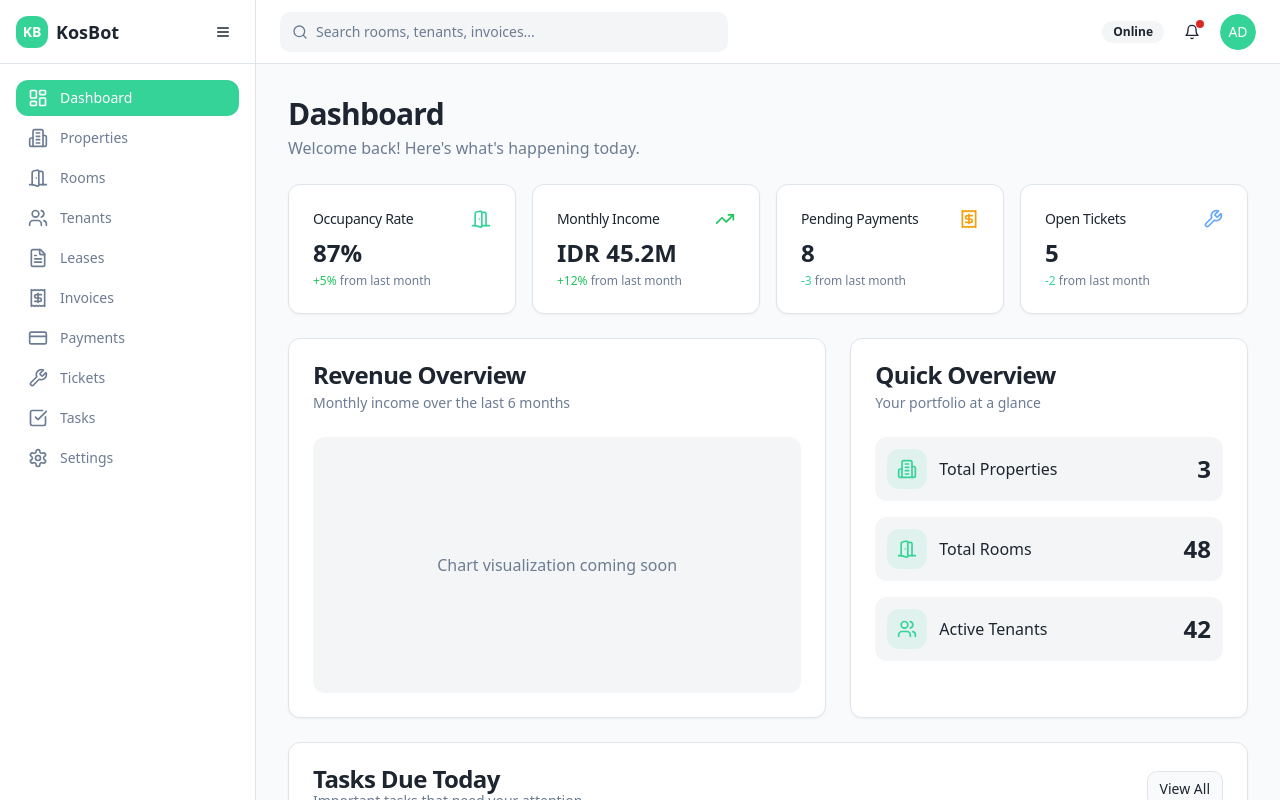
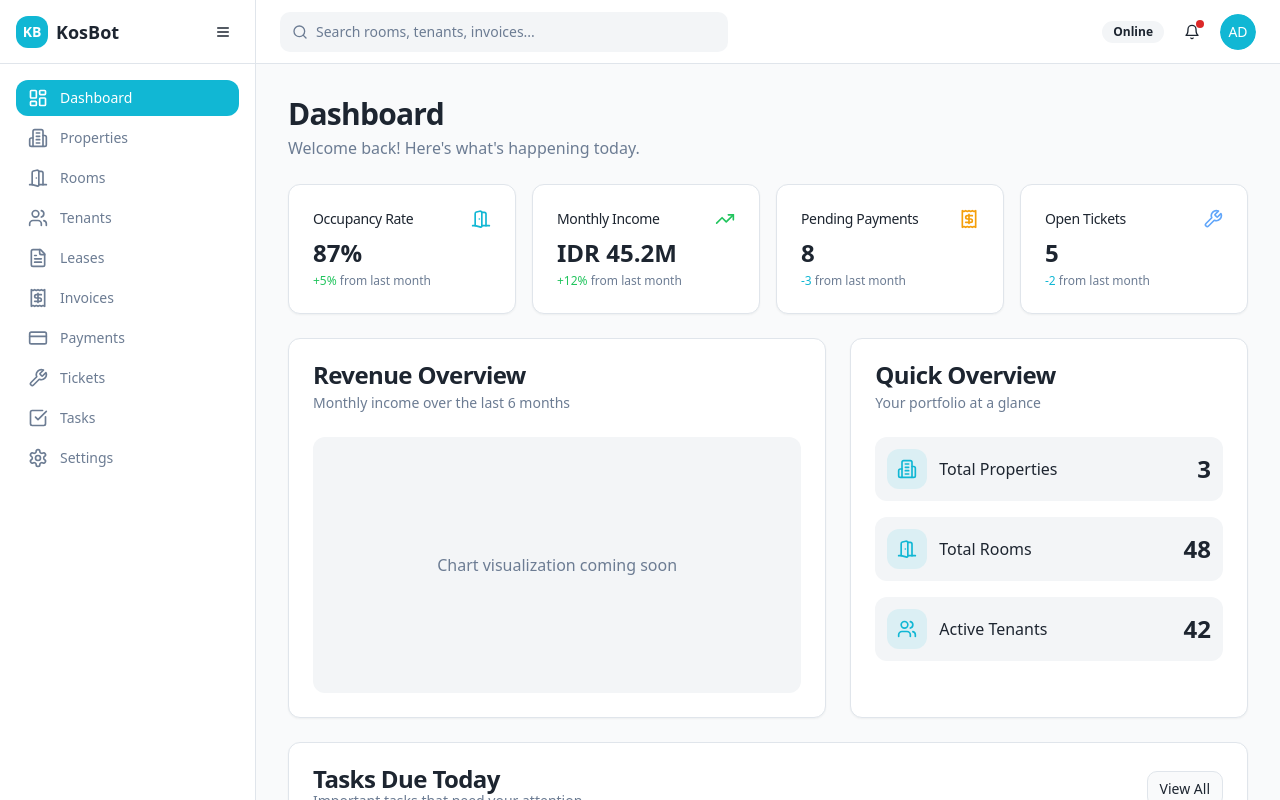
Before and after one commit to ismabai/kosbot-kelola-rumah, a React (Vite) app: page / in a window 1280 px wide. Shown: the top 800 px of the page. Built offline with nearby package versions, Linux system fonts and the light colour scheme; the HTML template or start-up script is replaced by a standard one.

Commit message:
Refactor: Update Design System

```diff
--- a/src/index.css
+++ b/src/index.css
@@ -17,8 +17,9 @@ All colors MUST be HSL.
     --popover: 0 0% 100%;
     --popover-foreground: 215 25% 15%;
 
-    --primary: 158 64% 52%;
+    --primary: 189 85% 45%;
     --primary-foreground: 0 0% 100%;
+    --primary-glow: 189 85% 65%;
 
     --secondary: 210 20% 96%;
     --secondary-foreground: 215 25% 15%;
@@ -34,7 +35,7 @@ All colors MUST be HSL.
 
     --border: 215 20% 90%;
     --input: 215 20% 90%;
-    --ring: 158 64% 52%;
+    --ring: 189 85% 45%;
 
     --radius: 0.75rem;
 
@@ -47,21 +48,24 @@ All colors MUST be HSL.
     --info: 213 94% 68%;
     --info-foreground: 0 0% 100%;
 
-    --sidebar-background: 0 0% 98%;
+    --gradient-primary: linear-gradient(135deg, hsl(189 85% 45%), hsl(213 94% 68%));
+    --gradient-subtle: linear-gradient(180deg, hsl(210 20% 98%), hsl(210 20% 96%));
+    --gradient-hover: linear-gradient(135deg, hsl(189 85% 50%), hsl(213 94% 72%));
 
-    --sidebar-foreground: 240 5.3% 26.1%;
+    --shadow-sm: 0 1px 2px 0 hsl(215 25% 15% / 0.05);
+    --shadow: 0 4px 6px -1px hsl(215 25% 15% / 0.1);
+    --shadow-md: 0 10px 15px -3px hsl(215 25% 15% / 0.1);
+    --shadow-lg: 0 20px 25px -5px hsl(215 25% 15% / 0.1);
+    --shadow-glow: 0 0 30px hsl(189 85% 45% / 0.3);
 
-    --sidebar-primary: 240 5.9% 10%;
-
-    --sidebar-primary-foreground: 0 0% 98%;
-
-    --sidebar-accent: 240 4.8% 95.9%;
-
-    --sidebar-accent-foreground: 240 5.9% 10%;
-
-    --sidebar-border: 220 13% 91%;
-
-    --sidebar-ring: 217.2 91.2% 59.8%;
+    --sidebar-background: 0 0% 100%;
+    --sidebar-foreground: 215 25% 15%;
+    --sidebar-primary: 189 85% 45%;
+    --sidebar-primary-foreground: 0 0% 100%;
+    --sidebar-accent: 210 20% 96%;
+    --sidebar-accent-foreground: 215 25% 15%;
+    --sidebar-border: 215 20% 90%;
+    --sidebar-ring: 189 85% 45%;
   }
 
   .dark {
@@ -74,8 +78,9 @@ All colors MUST be HSL.
     --popover: 215 25% 12%;
     --popover-foreground: 210 20% 98%;
 
-    --primary: 158 64% 52%;
+    --primary: 189 85% 50%;
     --primary-foreground: 0 0% 100%;
+    --primary-glow: 189 85% 70%;
 
     --secondary: 215 25% 16%;
     --secondary-foreground: 210 20% 98%;
@@ -91,7 +96,7 @@ All colors MUST be HSL.
 
     --border: 215 25% 20%;
     --input: 215 25% 20%;
-    --ring: 158 64% 52%;
+    --ring: 189 85% 50%;
 
     --success: 142 71% 45%;
     --success-foreground: 0 0% 100%;
@@ -101,14 +106,25 @@ All colors MUST be HSL.
 
     --info: 213 94% 68%;
     --info-foreground: 0 0% 100%;
-    --sidebar-background: 240 5.9% 10%;
-    --sidebar-foreground: 240 4.8% 95.9%;
-    --sidebar-primary: 224.3 76.3% 48%;
+
+    --gradient-primary: linear-gradient(135deg, hsl(189 85% 50%), hsl(213 94% 68%));
+    --gradient-subtle: linear-gradient(180deg, hsl(215 28% 10%), hsl(215 25% 12%));
+    --gradient-hover: linear-gradient(135deg, hsl(189 85% 55%), hsl(213 94% 72%));
+
+    --shadow-sm: 0 1px 2px 0 hsl(0 0% 0% / 0.15);
+    --shadow: 0 4px 6px -1px hsl(0 0% 0% / 0.2);
+    --shadow-md: 0 10px 15px -3px hsl(0 0% 0% / 0.25);
+    --shadow-lg: 0 20px 25px -5px hsl(0 0% 0% / 0.3);
+    --shadow-glow: 0 0 30px hsl(189 85% 50% / 0.4);
+
+    --sidebar-background: 215 25% 12%;
+    --sidebar-foreground: 210 20% 98%;
+    --sidebar-primary: 189 85% 50%;
     --sidebar-primary-foreground: 0 0% 100%;
-    --sidebar-accent: 240 3.7% 15.9%;
-    --sidebar-accent-foreground: 240 4.8% 95.9%;
-    --sidebar-border: 240 3.7% 15.9%;
-    --sidebar-ring: 217.2 91.2% 59.8%;
+    --sidebar-accent: 215 25% 16%;
+    --sidebar-accent-foreground: 210 20% 98%;
+    --sidebar-border: 215 25% 20%;
+    --sidebar-ring: 189 85% 50%;
   }
 }
 
@@ -128,11 +144,31 @@ All colors MUST be HSL.
 
 @layer utilities {
   .card-hover {
-    @apply transition-all duration-300 hover:shadow-lg hover:-translate-y-1;
+    @apply transition-all duration-300 hover:shadow-lg hover:-translate-y-1 hover:shadow-[var(--shadow-glow)];
+  }
+
+  .gradient-primary {
+    background: var(--gradient-primary);
+  }
+
+  .gradient-subtle {
+    background: var(--gradient-subtle);
+  }
+
+  .gradient-hover {
+    background: var(--gradient-hover);
   }
 
   .animate-in {
     animation: fadeIn 0.3s ease-in-out;
+  }
+
+  .animate-scale-in {
+    animation: scaleIn 0.2s ease-out;
+  }
+
+  .animate-slide-in {
+    animation: slideIn 0.3s ease-out;
   }
 
   @keyframes fadeIn {
@@ -145,4 +181,26 @@ All colors MUST be HSL.
       transform: translateY(0);
     }
   }
+
+  @keyframes scaleIn {
+    from {
+      opacity: 0;
+      transform: scale(0.95);
+    }
+    to {
+      opacity: 1;
+      transform: scale(1);
+    }
+  }
+
+  @keyframes slideIn {
+    from {
+      opacity: 0;
+      transform: translateX(-20px);
+    }
+    to {
+      opacity: 1;
+      transform: translateX(0);
+    }
+  }
 }
--- a/tailwind.config.ts
+++ b/tailwind.config.ts
@@ -22,6 +22,7 @@ export default {
         primary: {
           DEFAULT: "hsl(var(--primary))",
           foreground: "hsl(var(--primary-foreground))",
+          glow: "hsl(var(--primary-glow))",
         },
         secondary: {
           DEFAULT: "hsl(var(--secondary))",
@@ -70,6 +71,18 @@ export default {
           ring: "hsl(var(--sidebar-ring))",
         },
       },
+      backgroundImage: {
+        "gradient-primary": "var(--gradient-primary)",
+        "gradient-subtle": "var(--gradient-subtle)",
+        "gradient-hover": "var(--gradient-hover)",
+      },
+      boxShadow: {
+        sm: "var(--shadow-sm)",
+        DEFAULT: "var(--shadow)",
+        md: "var(--shadow-md)",
+        lg: "var(--shadow-lg)",
+        glow: "var(--shadow-glow)",
+      },
       borderRadius: {
         lg: "var(--radius)",
         md: "calc(var(--radius) - 2px)",
@@ -96,6 +109,15 @@ export default {
       animation: {
         "accordion-down": "accordion-down 0.2s ease-out",
         "accordion-up": "accordion-up 0.2s ease-out",
+        "fade-in": "fadeIn 0.3s ease-out",
+        "scale-in": "scaleIn 0.2s ease-out",
+        "slide-in": "slideIn 0.3s ease-out",
+      },
+      transitionDuration: {
+        "400": "400ms",
+      },
+      transitionTimingFunction: {
+        "bounce-in": "cubic-bezier(0.68, -0.55, 0.265, 1.55)",
       },
     },
   },
```
